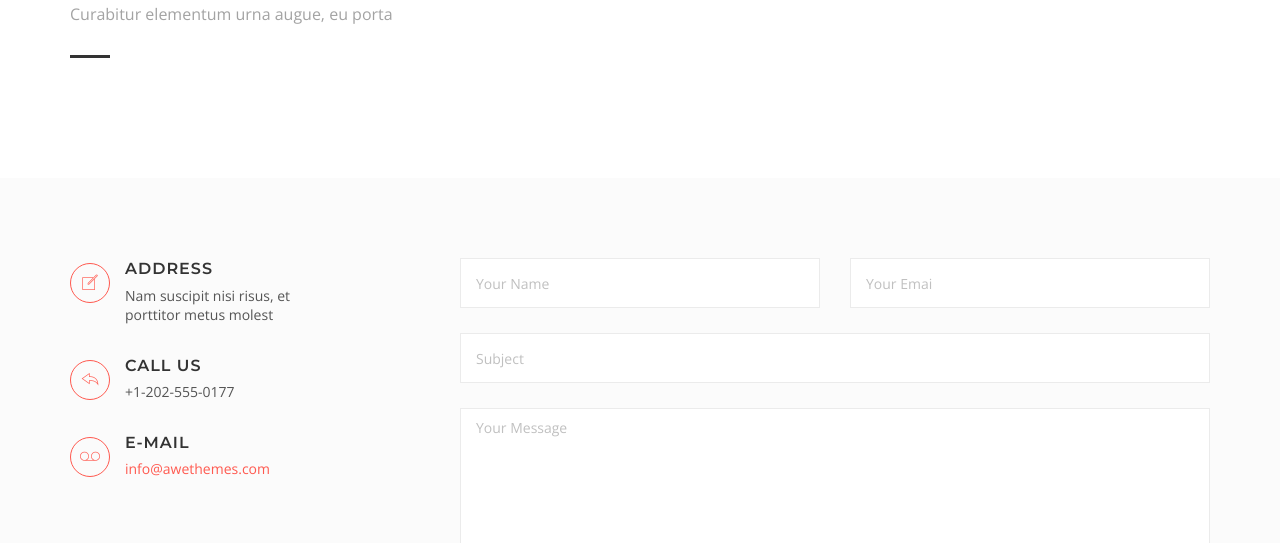
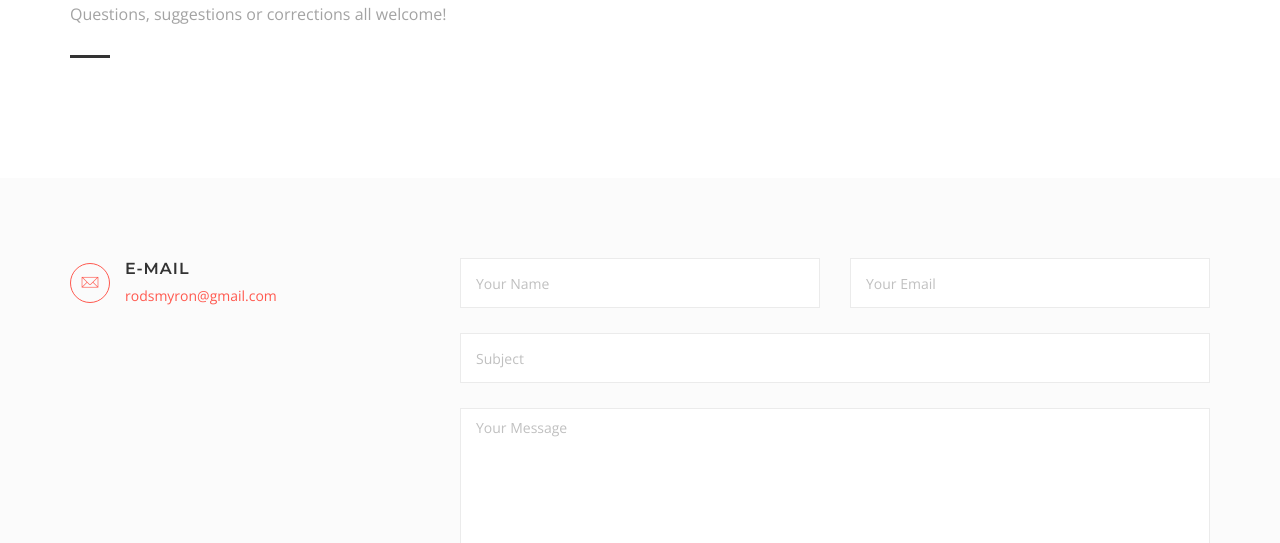
Before and after one commit to MRo47/portfolio, a plain HTML site: page contact.html in a window 1280 px wide. Shown: the part 257-800 px from the top of the page. Drawn offline with nearby package versions, Linux system fonts and the light colour scheme.

Commit message:
contact page

```diff
--- a/contact.html
+++ b/contact.html
@@ -68,7 +68,7 @@
 						<!-- page-title -->
 						<div class="page-title pb-40">
 							<h2 class="page-title__title">Get in touch</h2>
-							<p class="page-title__text">Curabitur elementum urna augue, eu porta</p>
+							<p class="page-title__text">Questions, suggestions or corrections all welcome!</p>
 							<div class="page-title__divider"></div>
 						</div><!-- End / page-title -->
 
@@ -84,26 +84,28 @@
 							<div class="col-md-4 col-lg-3 ">
 
 								<!-- contact -->
-								<div class="contact">
-									<div class="contact__icon"><i class="pe-7s-note"></i></div>
-									<h3 class="contact__title">address</h3>
+								<!-- <div class="contact">
+									<div class="contact__icon"><i class="pe-7s-users"></i></div>
+									<h3 class="contact__title">facebook</h3>
 									<div class="contact__text">Nam suscipit nisi risus, et porttitor metus molest</div>
-								</div><!-- End / contact -->
+								</div> -->
+								<!-- End / contact -->
+
+
+								<!-- contact -->
+								<!-- <div class="contact">
+									<div class="contact__icon"><i class="pe-7s-back"></i></div>
+									<h3 class="contact__title">call us</h3>
+									<div class="contact__text">+1-202-555-0177</div>
+								</div> -->
+								<!-- End / contact -->
 
 
 								<!-- contact -->
 								<div class="contact">
-									<div class="contact__icon"><i class="pe-7s-back"></i></div>
-									<h3 class="contact__title">call us</h3>
-									<div class="contact__text">+1-202-555-0177</div>
-								</div><!-- End / contact -->
-
-
-								<!-- contact -->
-								<div class="contact">
-									<div class="contact__icon"><i class="pe-7s-voicemail"></i></div>
+									<div class="contact__icon"><i class="pe-7s-mail"></i></div>
 									<h3 class="contact__title">e-mail</h3>
-									<div class="contact__text"><a href="#">info@awethemes.com</a></div>
+									<div class="contact__text"><a href="mailto:rodsmyron@gmail.com?subject=Portfolio:">rodsmyron@gmail.com</a></div>
 								</div><!-- End / contact -->
 
 							</div>
@@ -118,7 +120,7 @@
 
 									<!-- form-item -->
 									<div class="form-item form-item--half">
-										<input class="form-control" type="text" name="input" placeholder="Your emai"/>
+										<input class="form-control" type="text" name="input" placeholder="Your email"/>
 									</div><!-- End / form-item -->
 
 
```
Also changed, not shown: about.html (+1 -1 lines).
